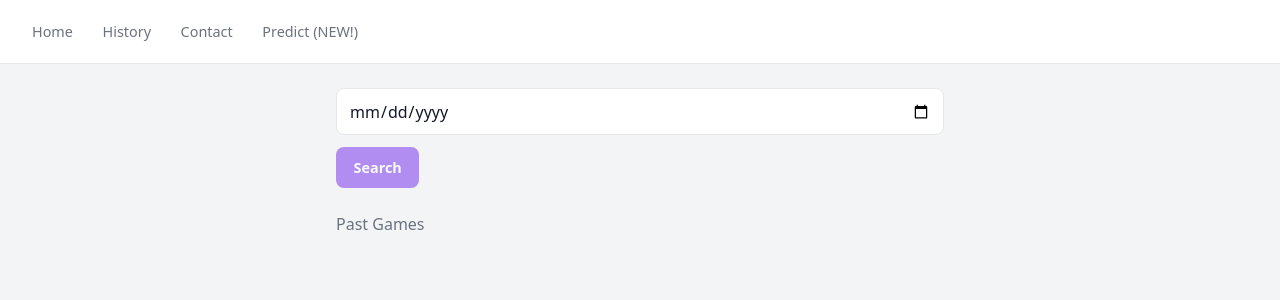
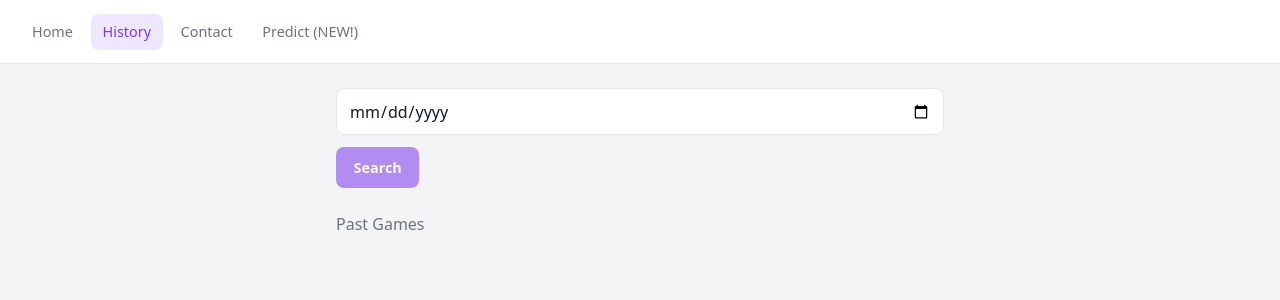
Before and after one commit to bokharii/courtvision, a React (Vite) app: page /history in a window 1280 px wide. Shown: the top 300 px of the page. Built offline with nearby package versions, Linux system fonts and the light colour scheme.

Commit message:
cleaned up the nav bar styling and added NavLink instead of regular Link to get active state for styles

```diff
--- a/src/App.jsx
+++ b/src/App.jsx
@@ -3,25 +3,27 @@ import HistoryPage from "./HistoryPage";
 import ContactPage from "./ContactPage";
 import PredictPage from "./PredictPage";
 import "./App.css";
-import { Link, Routes, Route } from "react-router-dom";
+import { Routes, Route, NavLink } from "react-router-dom";
 
 function App() {
+  const navClass = ({ isActive }) =>
+    isActive ? "nav-link active" : "nav-link";
   return (
     <>
       <nav className="navbar">
         <div className="navbar-links">
-          <Link to="/" className="nav-link">
+          <NavLink to="/" end className={navClass}>
             Home
-          </Link>
-          <Link to="/history" className="nav-link">
+          </NavLink>
+          <NavLink to="/history" className={navClass}>
             History
-          </Link>
-          <Link to="/contact" className="nav-link">
+          </NavLink>
+          <NavLink to="/contact" className={navClass}>
             Contact
-          </Link>
-          <Link to="/predict" className="nav-link">
+          </NavLink>
+          <NavLink to="/predict" className={navClass}>
             Predict (NEW!)
-          </Link>
+          </NavLink>
         </div>
       </nav>
 
--- a/src/HistoryPage.jsx
+++ b/src/HistoryPage.jsx
@@ -10,7 +10,7 @@ export default function HistoryPage() {
 
   const yesterday = new Date();
   yesterday.setDate(yesterday.getDate() - 1);
-  const formattedDate = yesterday.toISOString().split("T")[0];
+  const formattedDate = new Intl.DateTimeFormat("en-CA").format(yesterday)
 
   const fetchGamesByDate = async (date) => {
     const url = `https://api.balldontlie.io/v1/games?dates[]=${date}`;
```
